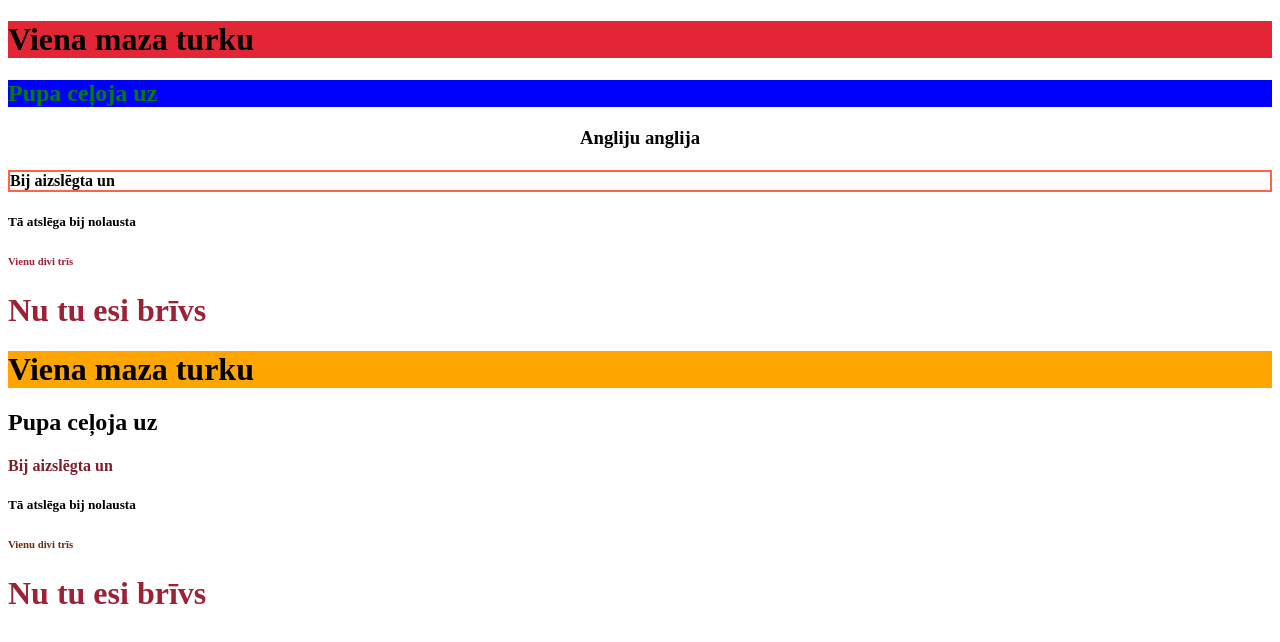
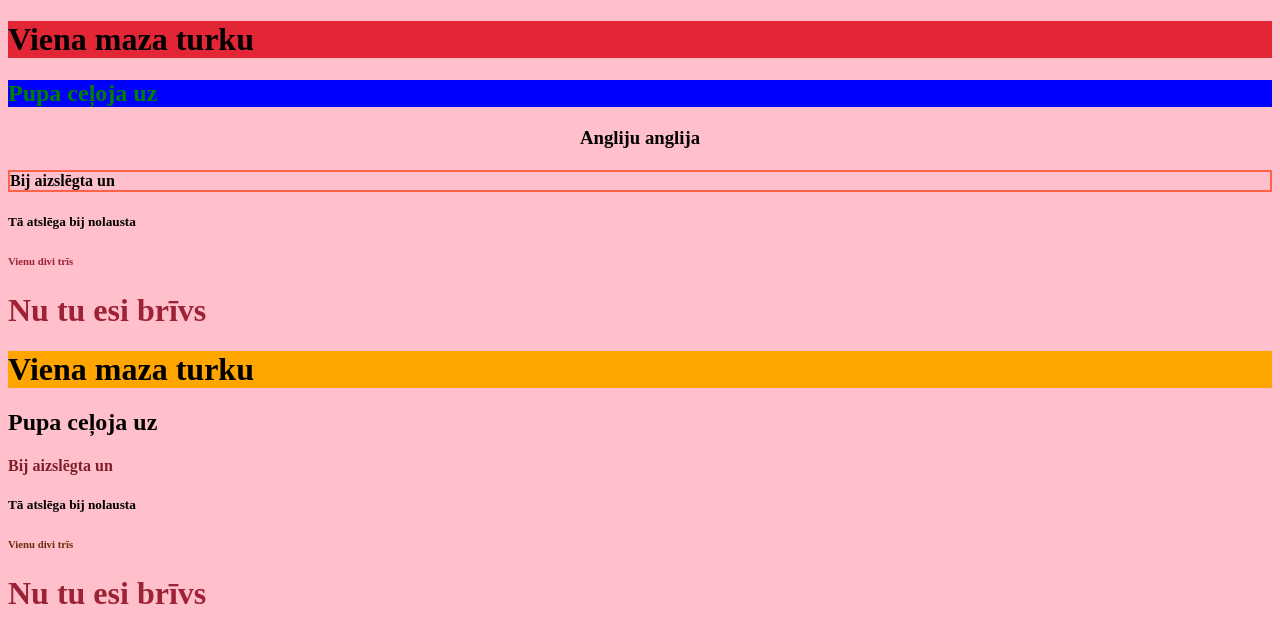
Before and after one commit to Gabriels2007/w3page_style, a plain HTML site: page index.html in a window 1280 px wide. Drawn offline with Linux system fonts and the light colour scheme.

Commit message:
Update index.html

```diff
--- a/index.html
+++ b/index.html
@@ -4,7 +4,7 @@
 <head>
 </head>
 
-<body=bg-color:pink">
+<body bgcolor="pink">
 
 <h1 style="background-color:#E32636;">Viena maza turku</h1>
 <h2 style="color:green;background-color:blue;">Pupa ceļoja uz</h2>
```
